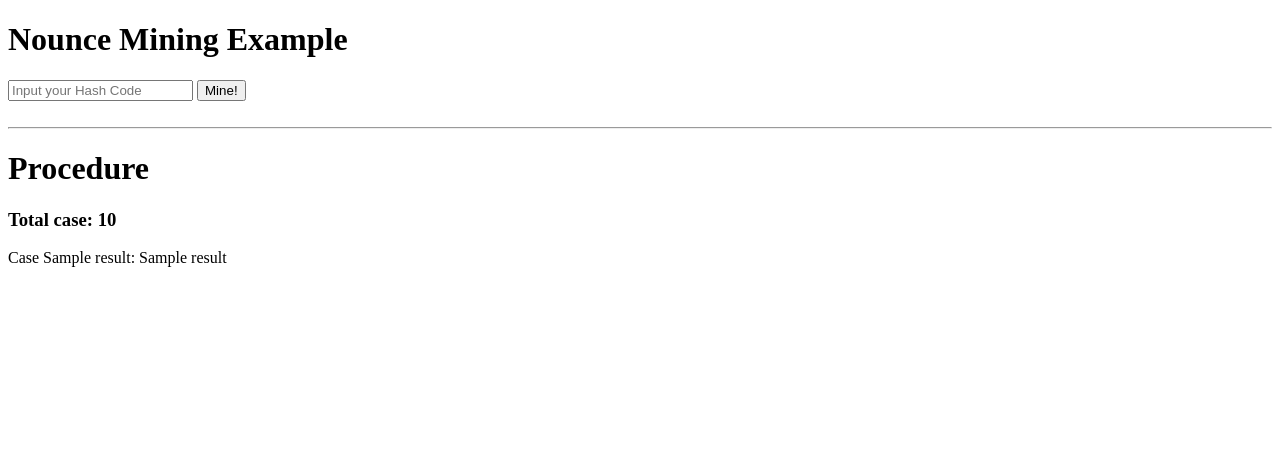
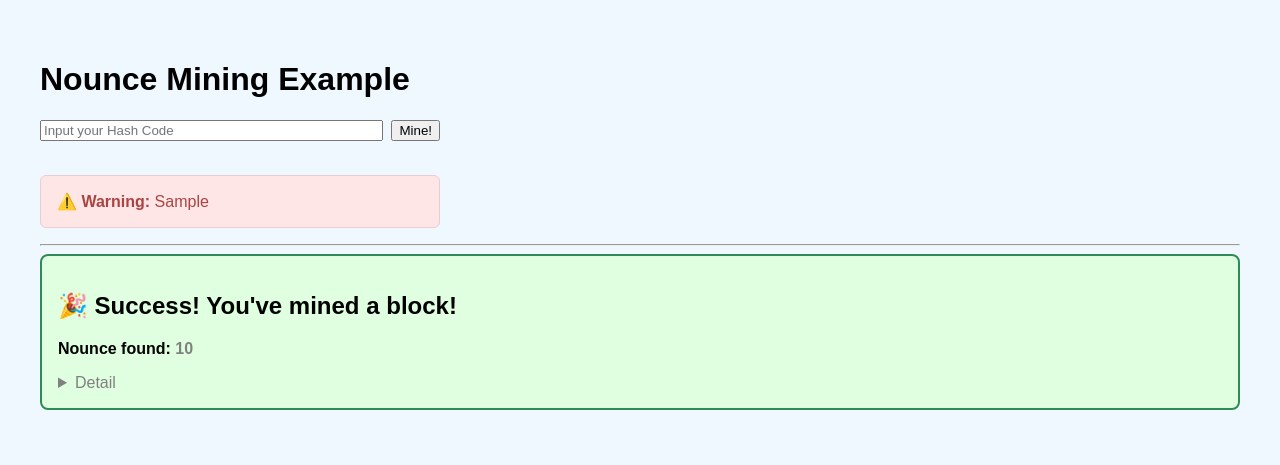
Before and after one commit to George15526/Nounce-Mining-Example, a Flask app: template templates/index.html in a window 1280 px wide. Shown: the top 465 px of the page. Run offline with Flask 3, Linux system fonts and the light colour scheme; the template is opened without the code that fills it: most values are stand-ins (such as "Sample title", 1, 10 or a date in 2020).

Commit message:
Refactor index.html to enhance layout and improve success message display

```diff
--- a/templates/index.html
+++ b/templates/index.html
@@ -4,9 +4,50 @@
   <meta charset="UTF-8">
   <meta name="viewport" content="width=device-width, initial-scale=1.0">
   <title>Nounce Mining Example Website</title>
+  <style>
+    body {
+      font-family: Arial, sans-serif;
+      padding: 2rem;
+      background-color: #f0f8ff;
+    }
+    .form-container {
+      max-width: 400px;
+      margin: 0;
+    }
+    .form-container form div {
+      display: flex;
+      gap: 0.5rem;
+    }
+    input[type="text"] {
+      flex: 1;
+    }
+    .alert-box {
+      background-color: #ffe6e6;
+      color: #a94442;
+      border: 1px solid #ebccd1;
+      padding: 1rem;
+      border-radius: 6px;
+      margin-top: 1rem;
+      margin-bottom: 1rem;
+    }
+    .success-box {
+      background-color: #e0ffe0;
+      border: 2px solid #2e8b57;
+      padding: 1rem;
+      border-radius: 8px;
+      margin-bottom: 1.5rem;
+    }
+    .results {
+      background-color: #ffffff;
+      padding: 1rem;
+      border: 1px solid #ccc;
+      border-radius: 8px;
+    }
+  </style>
 </head>
 <body>
   <h1>Nounce Mining Example</h1>
+  <div class="form-container">
     <form action="/" method="post">
       <div>
         <input
@@ -20,13 +61,39 @@
       </div>
     </form>
     <br/>
+    {% if alert_msg %}
+      <div class="alert-box">
+        <strong>⚠️ Warning:</strong> {{ alert_msg }}
+      </div>
+    {% endif %}
+  </div>
   <hr/>
   {% if results %}
-    <h1>Procedure</h1>
-    <h3>Total case: {{ total }}</h3>
-    {% for result in results %}
-      <p> Case {{ result }}:  {{ results[result] }}</p>
+  <div class="success-box">
+    <h2>🎉 Success! You've mined a block!</h2>
+    <p><strong>Nounce found:</strong> <span style="color: gray; font-weight: 600;">{{ total }}</span></p>
+    <details>
+      <summary style="color: gray; cursor: pointer;">Detail</summary>
+      <div class="attempt-list">
+        <h2>Procedure</h2>
+        {% if total <= 20 %}
+          {% for id, result in results.items() %}
+            <p> Case {{ id }}:  {{ result }} </p>
           {% endfor %}
+        {% else %}
+          {% for id, result in results.items() %}
+            {% if id < 11 %}
+              <p> Case {{ id }}:  {{ result }} </p>
+            {% elif id == 11 %}
+              <p>...</p>
+            {% elif id >= total - 9 %}
+              <p> Case {{ id }}:  {{ result }} </p>
+            {% endif %}
+          {% endfor %}
+        {% endif %}
+      </div>
+    </details>
+  </div>
   {% endif %}
 </body>
 </html>
```
Lines whose indentation alone changed are shown as unchanged.
